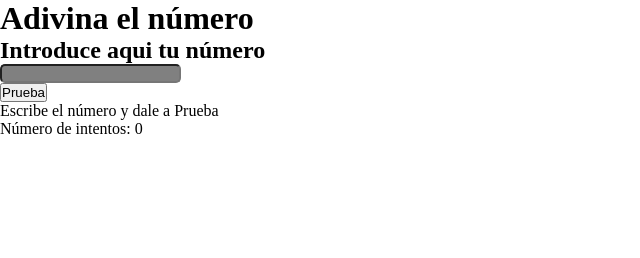
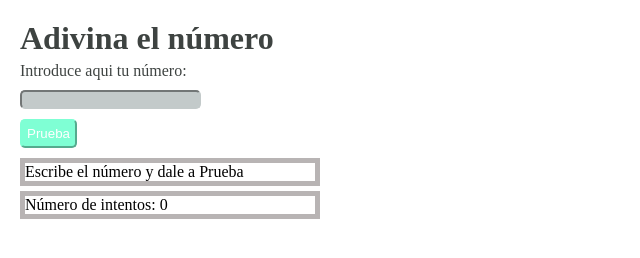
Before and after one commit to lauramargo/modulo-2-evaluacion-intermedia-lauramargo, a website: page docs/index.html in a window 1280 px wide. Shown: the whole page, without its empty margins (0-640 px from the left). Drawn offline with Linux system fonts and the light colour scheme.

Commit message:
create css

```diff
--- a/docs/index.html
+++ b/docs/index.html
@@ -14,14 +14,18 @@
   <main>
     <form>
       <h1 class="h1 js-h1">Adivina el número</h1>
-      <h2 class="h2 js-h2">Introduce aqui tu número</h2>
-      <input class="p-main js-main" type="text">
+      <p class="pT js-pTitle">Introduce aqui tu número:</p>
+      <aside class="div-text">
+        <input class="p-main js-main" type="text">
+      </aside>
+    </form>
+    <aside class="container-btn">
+      <button class="btn js-btn">Prueba</button>
+    </aside>
 
-    </form>
-    <button class="btn js-btn">Prueba</button>
-    <div>
+    <div class="textMachine">
       <p class="p-clue js-clue">Escribe el número y dale a Prueba</p>
-      <p class="js-try">Número de intentos: <span class="js-tryNumber">0</span></p>
+      <p class="p-try js-try">Número de intentos: <span class="js-tryNumber">0</span></p>
     </div>
   </main>
   <script src="./assets/js/main.js"></script>
--- a/src/scss/pages/_index.scss
+++ b/src/scss/pages/_index.scss
@@ -1,16 +1,61 @@
 * {
   margin: 0;
+  padding: 0;
+  box-sizing: border-box;
+}
+
+.h1 {
+  color: rgb(62, 67, 65);
+  padding-left: 20px;
+  padding-top: 20px;
+}
+
+.pT {
+  color: rgb(62, 67, 65);
+  padding-left: 20px;
+  padding-top: 5px;
+  padding-bottom: 5px;
+}
+
+.div-text {
+  padding-left: 20px;
+  padding-top: 5px;
+  padding-bottom: 5px;
 }
 
 .p-main {
-  background-color: gray;
+  background-color: rgb(195, 202, 202);
   border-radius: 5px;
+  border-color: rgb(195, 202, 202);
+}
+
+.container-btn {
+  padding-left: 20px;
+  padding-top: 5px;
+  padding-bottom: 5px;
+}
+
+.btn {
+  background-color: aquamarine;
+  padding: 5px;
+  border-radius: 5px;
+  border-color: aquamarine;
+  color: white;
+}
+
+.textMachine {
+  padding-left: 20px;
+  padding-top: 5px;
+  padding-bottom: 5px;
 }
 
 .p-clue {
-  border-color: gray;
+  border: rgb(184, 180, 180) 5px solid;
+  margin-bottom: 5px;
+  width: 300px;
 }
 
 .p-try {
-  border-color: gray;
+  border: rgb(184, 180, 180) 5px solid;
+  width: 300px;
 }
```
Also changed, not shown: public/index.html (+10 -6 lines), src/html/index.html (+10 -6 lines), docs/assets/css/main.css, public/assets/css/main.css, 1 other file.
